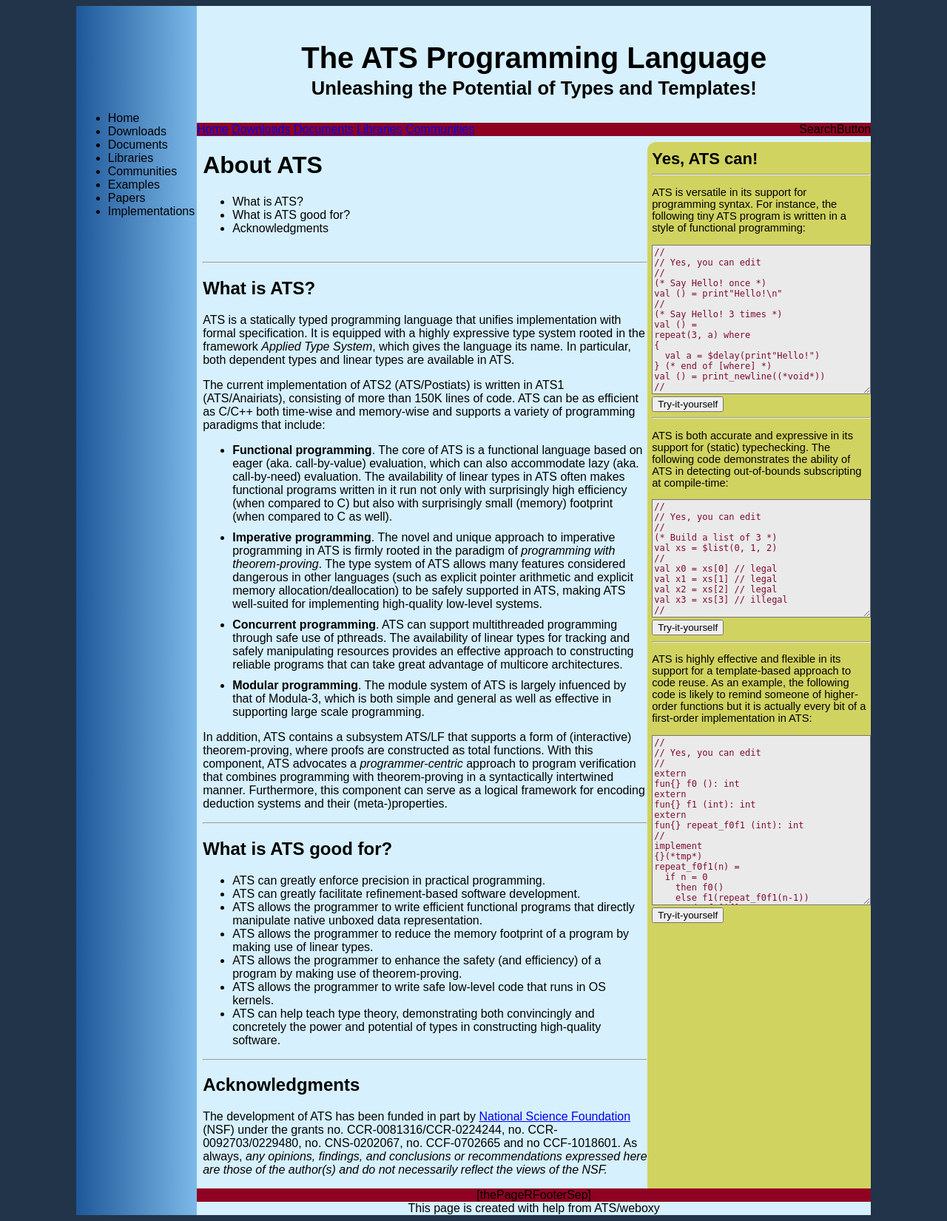
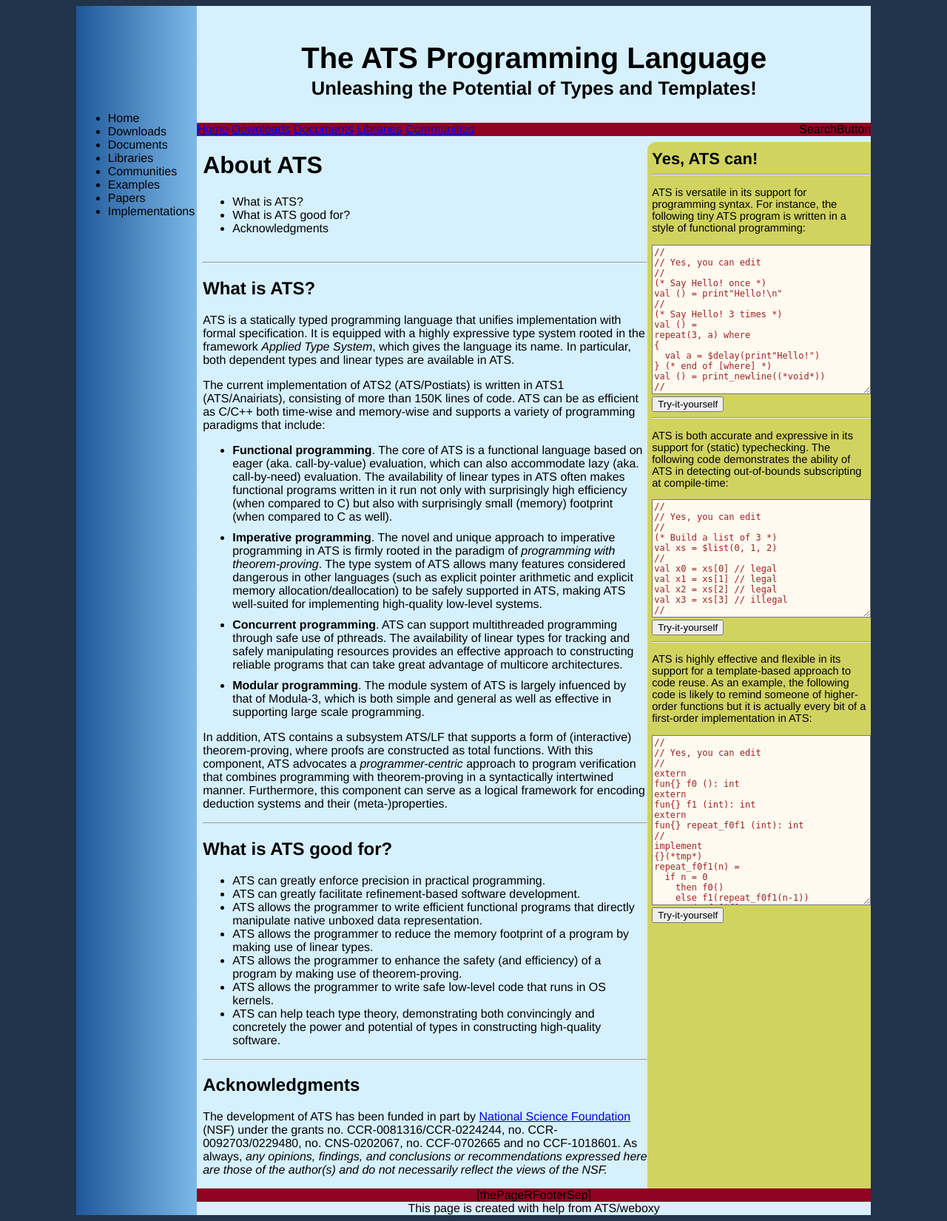
Before and after one commit to githwxi/atslangweb, a PHP site: page /Home.php in a window 1280 px wide. Shown: the whole page at 74% size. Run offline with PHP 8.4, Linux system fonts and the light colour scheme.

Commit message:
Updating: improving ats2langweb

```diff
--- a/Documents.php
+++ b/Documents.php
@@ -1,6 +1,8 @@
 <!DOCTYPE html>
 <html>
 <head>
+<meta charset="utf-8">
+
 <style>
 .center {
   margin-left: auto;
@@ -118,8 +120,8 @@ children: thePage
 */
 } /* theBodyProp */
 body {
-font-family: sans-serif;
-background-color: #213449; /* dark blue */
+  font-family: Helvetica, Arial, sans-serif;
+  background-color: #213449; /* dark blue */
 }
 #thePage {
   width: 85%;
--- a/Downloads.php
+++ b/Downloads.php
@@ -1,6 +1,8 @@
 <!DOCTYPE html>
 <html>
 <head>
+<meta charset="utf-8">
+
 <style>
 .center {
   margin-left: auto;
@@ -118,8 +120,8 @@ children: thePage
 */
 } /* theBodyProp */
 body {
-font-family: sans-serif;
-background-color: #213449; /* dark blue */
+  font-family: Helvetica, Arial, sans-serif;
+  background-color: #213449; /* dark blue */
 }
 #thePage {
   width: 85%;
--- a/Home.php
+++ b/Home.php
@@ -1,6 +1,8 @@
 <!DOCTYPE html>
 <html>
 <head>
+<meta charset="utf-8">
+
 <style>
 .center {
   margin-left: auto;
@@ -118,8 +120,8 @@ children: thePage
 */
 } /* theBodyProp */
 body {
-font-family: sans-serif;
-background-color: #213449; /* dark blue */
+  font-family: Helvetica, Arial, sans-serif;
+  background-color: #213449; /* dark blue */
 }
 #thePage {
   width: 85%;
--- a/thePageRBodyRight/Home.php
+++ b/thePageRBodyRight/Home.php
@@ -2,20 +2,20 @@
 #hello_dats {
   font-size: 9pt;
   font-family: monospace;
-  color: #7f0c2c;
-  background-color: #eaeaea;
+  color: #A22222;
+  background-color: #FFFAF0;
 }
 #listsub_dats {
   font-size: 9pt;
   font-family: monospace;
-  color: #7f0c2c;
-  background-color: #eaeaea;
+  color: #A22222;
+  background-color: #FFFAF0;
 }
 #repeat_f0f1_dats {
   font-size: 9pt;
   font-family: monospace;
-  color: #7f0c2c;
-  background-color: #eaeaea;
+  color: #A22222;
+  background-color: #FFFAF0;
 }
 #thePageRBodyRight
 {
```
